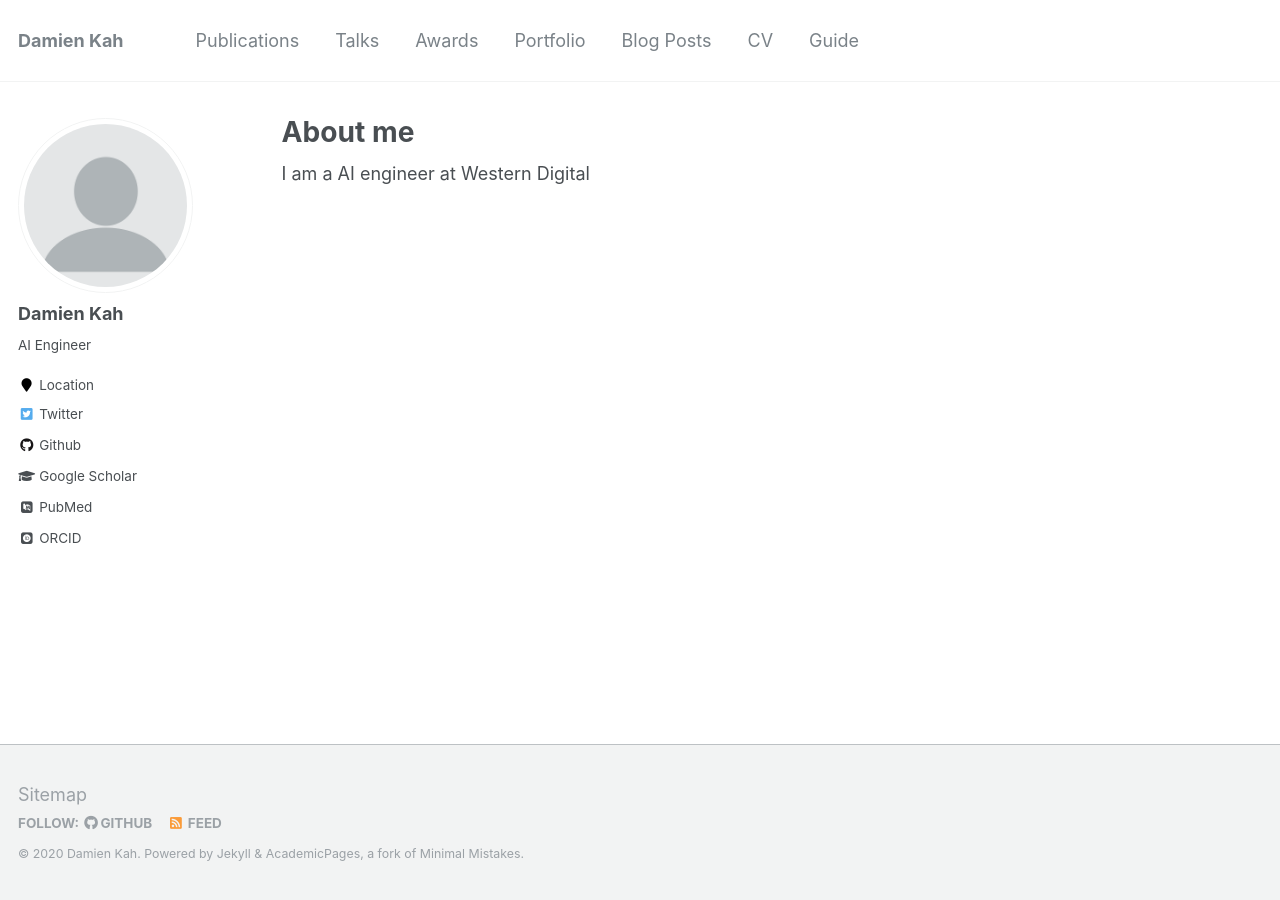
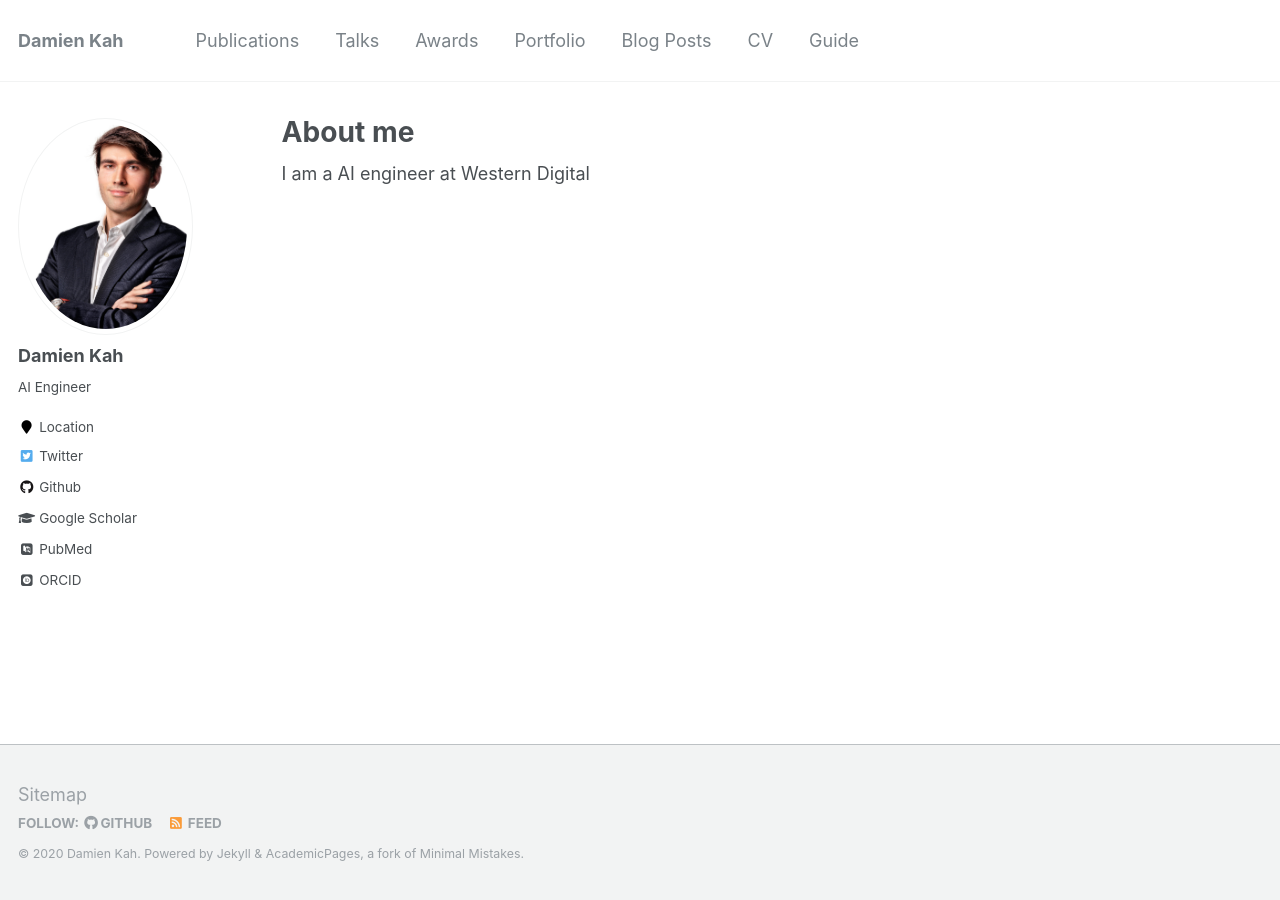
Before and after one commit to dams57k/dams57k.github.io, a Jekyll site: the page built from _pages/about.md, in a window 1280 px wide. Built offline with Jekyll 4.4.1, drawn with Linux system fonts in a browser that asks for light colours; some web fonts are replaced.

Commit message:
add picture

```diff
--- a/_config.yml
+++ b/_config.yml
@@ -11,9 +11,9 @@
 title_separator          : "-"
 name                     : &name "Damien Kah"
 description              : &description "personal description"
-url                      : https://dams57k.github.io # the base hostname & protocol for your site e.g. "https://mmistakes.github.io"
+url                      : https://academicpages.github.io # the base hostname & protocol for your site e.g. "https://mmistakes.github.io"
 baseurl                  : "" # the subpath of your site, e.g. "/blog"
-repository               : "dams57k/dams57k.github.io"
+repository               : "academicpages/academicpages.github.io"
 teaser                   :  # filename of teaser fallback teaser image placed in /images/, .e.g. "500x300.png"
 breadcrumbs              : false # true, false (default)
 words_per_minute         : 160
@@ -81,7 +81,7 @@
 # Site Author
 author:
   name             : "Damien Kah"
-  avatar           : "profile.png"
+  avatar           : "damien_kah_pro.jpg"
   bio              : "AI Engineer"
   location         : "Location"
   employer         :
```
Also changed, not shown: images/damien_kah_pro.jpg (added).
